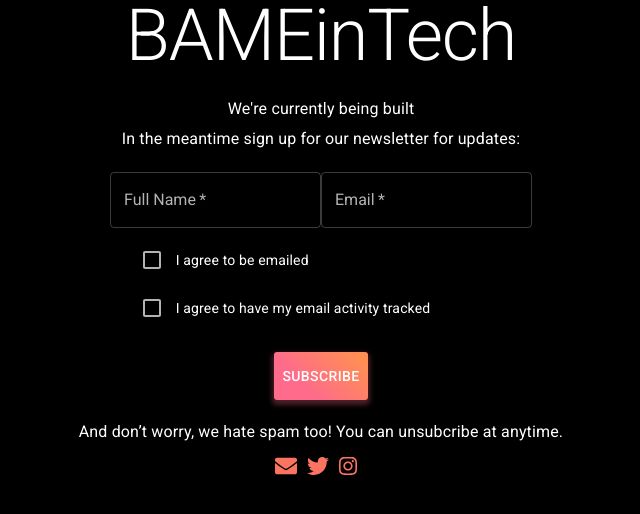
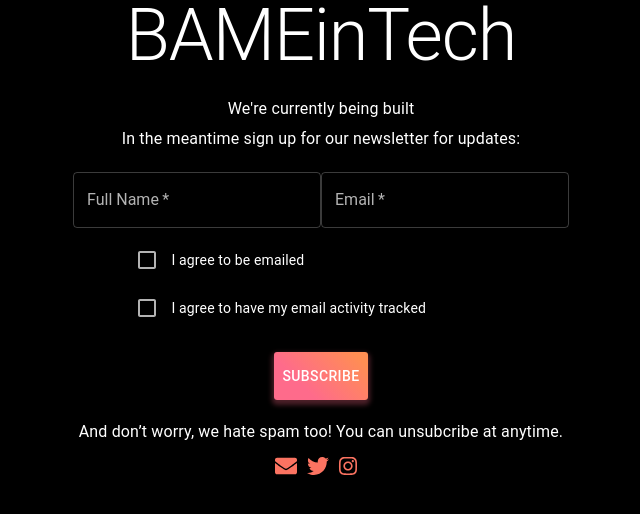
Before and after one commit to BAMEinTech/under-construction, a React (Create React App) app: page / in a window 1280 px wide. Shown: the top 514 px of the page, without its empty margins (319-959 px from the left). Built offline with nearby package versions, Linux system fonts and the light colour scheme.

Commit message:
(feat-#1) removing unnecessary files and dependencies

```diff
--- a/package.json
+++ b/package.json
@@ -13,7 +13,6 @@
     "react": "^16.5.2",
     "react-dom": "^16.5.2",
     "react-scripts": "2.0.4",
-    "reactstrap": "^6.5.0",
     "typeface-roboto": "^0.0.54"
   },
   "scripts": {
--- a/src/App.js
+++ b/src/App.js
@@ -5,7 +5,6 @@
 import createBreakpoints from "@material-ui/core/styles/createBreakpoints";
 import { FontAwesomeIcon } from "@fortawesome/react-fontawesome";
 
-import "./App.css";
 import { comingSoon } from "./content.json";
 import Newsletter from "./Newsletter";
 
--- a/src/Newsletter.js
+++ b/src/Newsletter.js
@@ -1,4 +1,3 @@
-import "typeface-roboto";
 import React, { Component } from "react";
 import {
   MuiThemeProvider,
--- a/src/index.css
+++ /dev/null
@@ -1,14 +0,0 @@
-body {
-  margin: 0;
-  padding: 0;
-  font-family: -apple-system, BlinkMacSystemFont, "Segoe UI", "Roboto", "Oxygen",
-    "Ubuntu", "Cantarell", "Fira Sans", "Droid Sans", "Helvetica Neue",
-    sans-serif;
-  -webkit-font-smoothing: antialiased;
-  -moz-osx-font-smoothing: grayscale;
-}
-
-code {
-  font-family: source-code-pro, Menlo, Monaco, Consolas, "Courier New",
-    monospace;
-}
```
Also changed, not shown: src/App.css (deleted, +0 -21 lines), src/index.js (+8 -9 lines), 1 other file (tests, documents, lock files or other folders).
